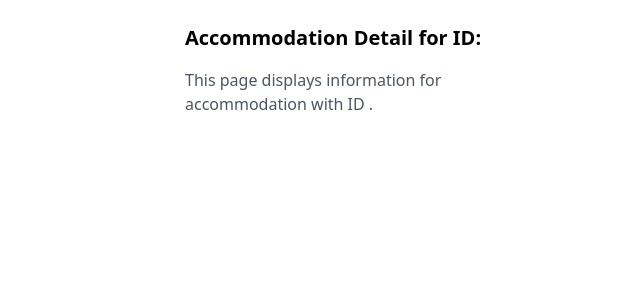
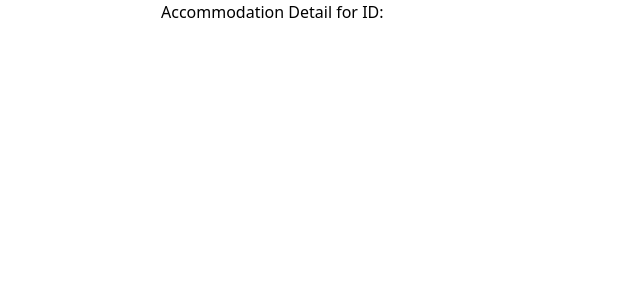
Before and after one commit to ShashidharRaoSiripuram/SKZ, a Next.js app: page /marketplace/accommodation/4 in a window 1280 px wide. Shown: the top 300 px of the page, without its empty margins (303-943 px from the left). Built offline with nearby package versions, Linux system fonts and the light colour scheme.

Commit message:
Update page.tsx

```diff
--- a/app/marketplace/accommodation/4/page.tsx
+++ b/app/marketplace/accommodation/4/page.tsx
@@ -1,26 +1,16 @@
-import { Metadata } from 'next';
-
+// app/marketplace/accommodation/[id]/page.tsx
 type PageProps = {
   params: {
     id: string;
   };
 };
 
-export async function generateMetadata({ params }: PageProps): Promise<Metadata> {
-  return {
-    title: `Accommodation ${params.id}`,
-    description: `Details for accommodation ID ${params.id}`
-  };
-}
-
 export default function AccommodationDetailPage({ params }: PageProps) {
   const { id } = params;
 
   return (
-    <div className="p-6">
-      <h1 className="text-xl font-bold mb-4">Accommodation Detail for ID: {id}</h1>
-      {/* Replace this with your actual component or details */}
-      <p className="text-gray-600">This page displays information for accommodation with ID {id}.</p>
+    <div>
+      <h1>Accommodation Detail for ID: {id}</h1>
     </div>
   );
 }
```
